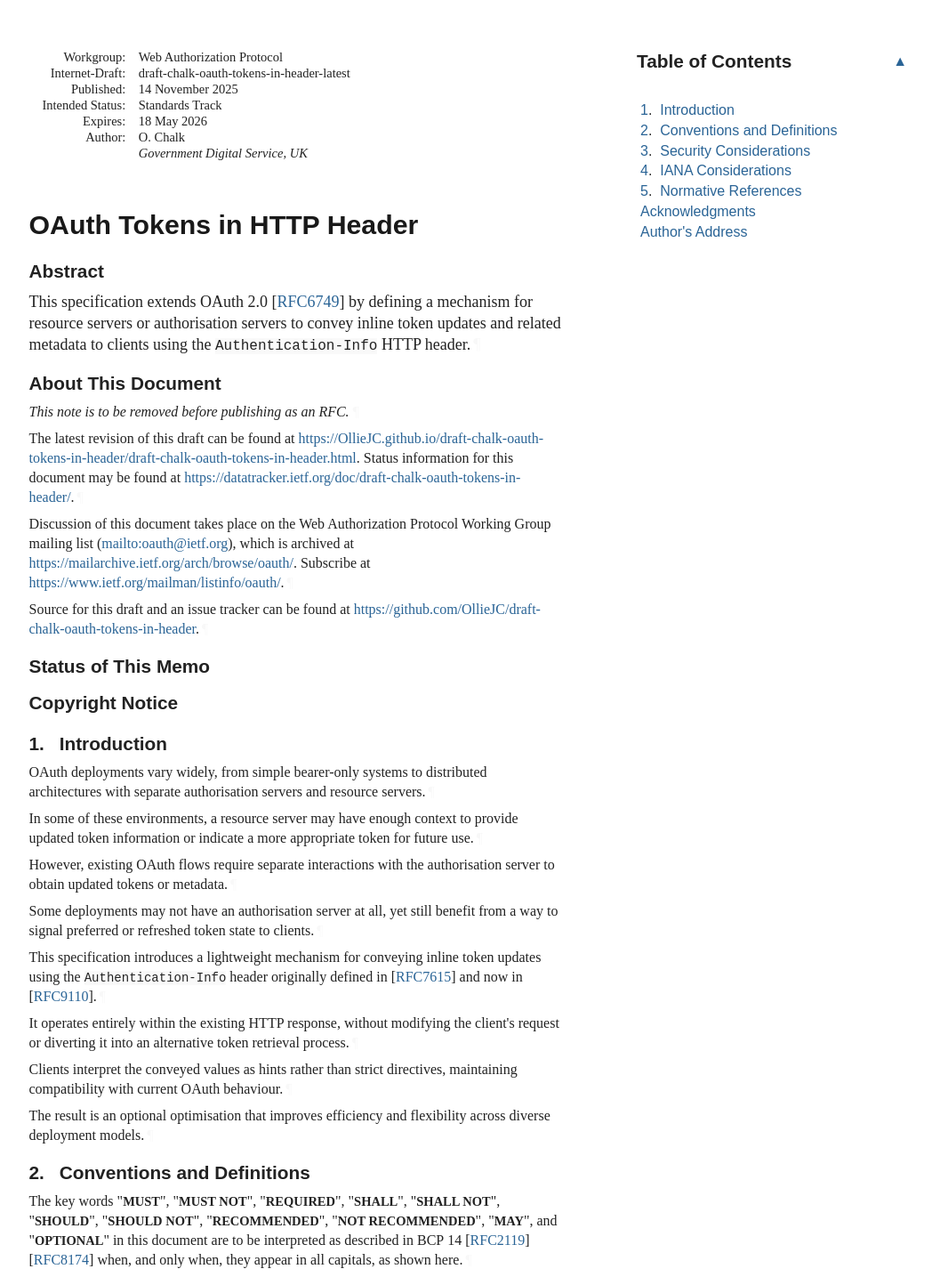
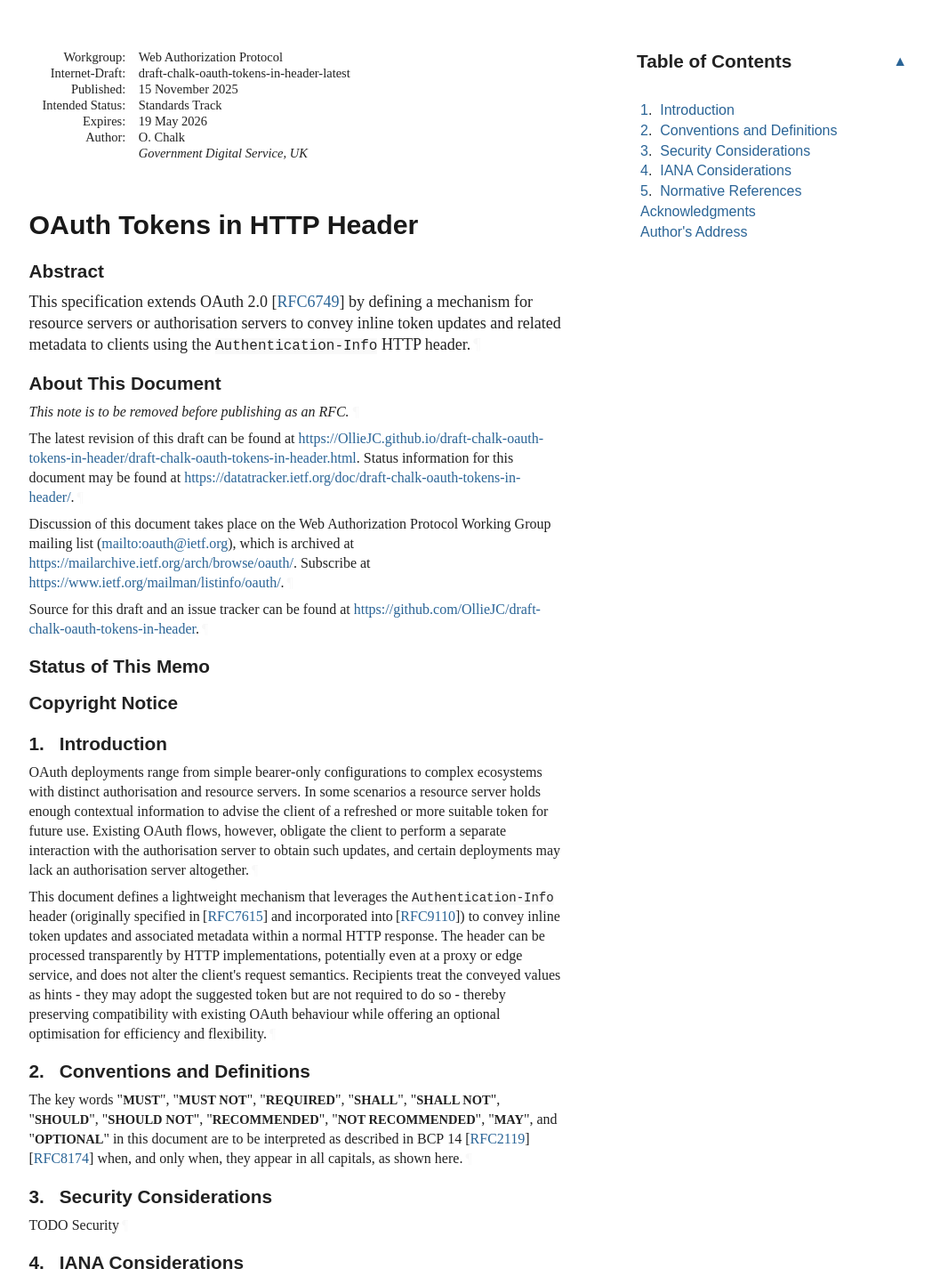
Before and after one commit to OllieJC/draft-chalk-oauth-tokens-in-header, a plain HTML site: page draft-chalk-oauth-tokens-in-header.html in a window 1280 px wide. Shown: the part 20-1455 px from the top of the page at 89% size, without its empty margins (92-1140 px from the left). Drawn offline with Linux system fonts and the light colour scheme; a web font is replaced by a local one.

Commit message:
Script updating gh-pages from fb7c3b8. [ci skip]

```diff
--- a/draft-chalk-oauth-tokens-in-header.html
+++ b/draft-chalk-oauth-tokens-in-header.html
@@ -1050,7 +1050,7 @@ svg :is([fill="white"], [fill^="#fff"]) {
 </tr></thead>
 <tfoot><tr>
 <td class="left">Chalk</td>
-<td class="center">Expires 18 May 2026</td>
+<td class="center">Expires 19 May 2026</td>
 <td class="right">[Page]</td>
 </tr></tfoot>
 </table>
@@ -1063,12 +1063,12 @@ svg :is([fill="white"], [fill^="#fff"]) {
 <dd class="internet-draft">draft-chalk-oauth-tokens-in-header-latest</dd>
 <dt class="label-published">Published:</dt>
 <dd class="published">
-<time datetime="2025-11-14" class="published">14 November 2025</time>
+<time datetime="2025-11-15" class="published">15 November 2025</time>
     </dd>
 <dt class="label-intended-status">Intended Status:</dt>
 <dd class="intended-status">Standards Track</dd>
 <dt class="label-expires">Expires:</dt>
-<dd class="expires"><time datetime="2026-05-18">18 May 2026</time></dd>
+<dd class="expires"><time datetime="2026-05-19">19 May 2026</time></dd>
 <dt class="label-authors">Author:</dt>
 <dd class="authors">
 <div class="author">
@@ -1118,7 +1118,7 @@ svg :is([fill="white"], [fill^="#fff"]) {
         time. It is inappropriate to use Internet-Drafts as reference
         material or to cite them other than as "work in progress."<a href="#section-boilerplate.1-3" class="pilcrow">¶</a></p>
 <p id="section-boilerplate.1-4">
-        This Internet-Draft will expire on 18 May 2026.<a href="#section-boilerplate.1-4" class="pilcrow">¶</a></p>
+        This Internet-Draft will expire on 19 May 2026.<a href="#section-boilerplate.1-4" class="pilcrow">¶</a></p>
 </section>
 </div>
 <div id="copyright">
@@ -1177,14 +1177,8 @@ svg :is([fill="white"], [fill^="#fff"]) {
       <h2 id="name-introduction">
 <a href="#section-1" class="section-number selfRef">1. </a><a href="#name-introduction" class="section-name selfRef">Introduction</a>
       </h2>
-<p id="section-1-1">OAuth deployments vary widely, from simple bearer-only systems to distributed architectures with separate authorisation servers and resource servers.<a href="#section-1-1" class="pilcrow">¶</a></p>
-<p id="section-1-2">In some of these environments, a resource server may have enough context to provide updated token information or indicate a more appropriate token for future use.<a href="#section-1-2" class="pilcrow">¶</a></p>
-<p id="section-1-3">However, existing OAuth flows require separate interactions with the authorisation server to obtain updated tokens or metadata.<a href="#section-1-3" class="pilcrow">¶</a></p>
-<p id="section-1-4">Some deployments may not have an authorisation server at all, yet still benefit from a way to signal preferred or refreshed token state to clients.<a href="#section-1-4" class="pilcrow">¶</a></p>
-<p id="section-1-5">This specification introduces a lightweight mechanism for conveying inline token updates using the <code>Authentication-Info</code> header originally defined in <span>[<a href="#RFC7615" class="cite xref">RFC7615</a>]</span> and now in <span>[<a href="#RFC9110" class="cite xref">RFC9110</a>]</span>.<a href="#section-1-5" class="pilcrow">¶</a></p>
-<p id="section-1-6">It operates entirely within the existing HTTP response, without modifying the client's request or diverting it into an alternative token retrieval process.<a href="#section-1-6" class="pilcrow">¶</a></p>
-<p id="section-1-7">Clients interpret the conveyed values as hints rather than strict directives, maintaining compatibility with current OAuth behaviour.<a href="#section-1-7" class="pilcrow">¶</a></p>
-<p id="section-1-8">The result is an optional optimisation that improves efficiency and flexibility across diverse deployment models.<a href="#section-1-8" class="pilcrow">¶</a></p>
+<p id="section-1-1">OAuth deployments range from simple bearer‑only configurations to complex ecosystems with distinct authorisation and resource servers. In some scenarios a resource server holds enough contextual information to advise the client of a refreshed or more suitable token for future use. Existing OAuth flows, however, obligate the client to perform a separate interaction with the authorisation server to obtain such updates, and certain deployments may lack an authorisation server altogether.<a href="#section-1-1" class="pilcrow">¶</a></p>
+<p id="section-1-2">This document defines a lightweight mechanism that leverages the <code>Authentication‑Info</code> header (originally specified in <span>[<a href="#RFC7615" class="cite xref">RFC7615</a>]</span> and incorporated into <span>[<a href="#RFC9110" class="cite xref">RFC9110</a>]</span>) to convey inline token updates and associated metadata within a normal HTTP response. The header can be processed transparently by HTTP implementations, potentially even at a proxy or edge service, and does not alter the client's request semantics. Recipients treat the conveyed values as hints - they may adopt the suggested token but are not required to do so - thereby preserving compatibility with existing OAuth behaviour while offering an optional optimisation for efficiency and flexibility.<a href="#section-1-2" class="pilcrow">¶</a></p>
 </section>
 </div>
 <div id="conventions-and-definitions">
```
Also changed, not shown: draft-chalk-oauth-tokens-in-header.txt.
